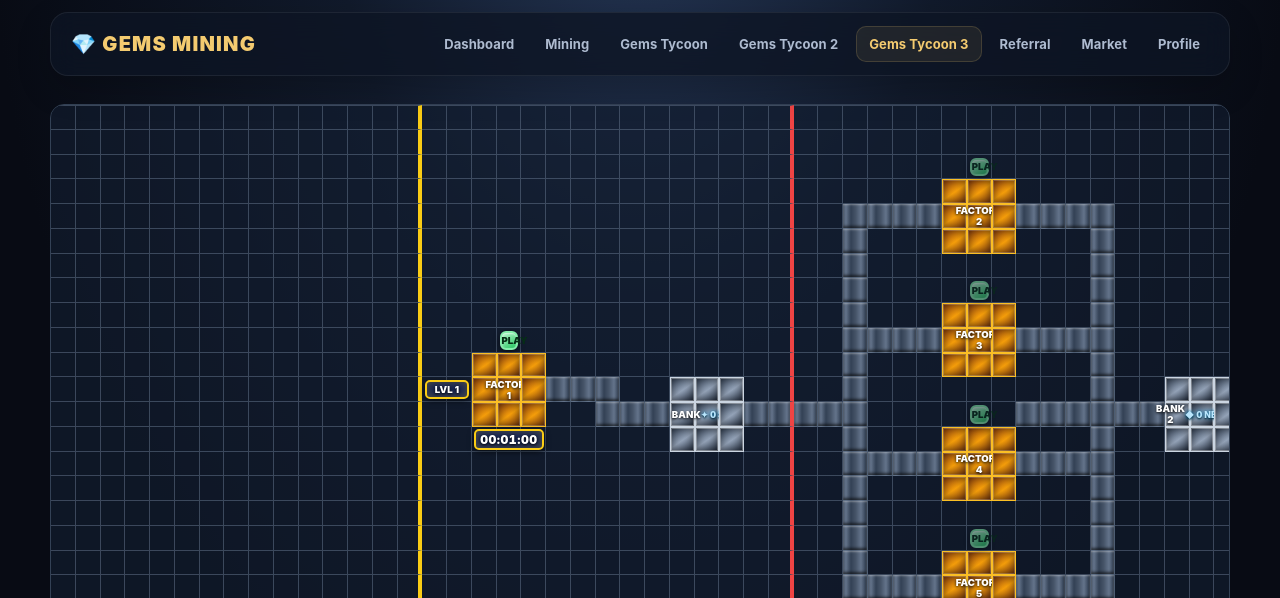
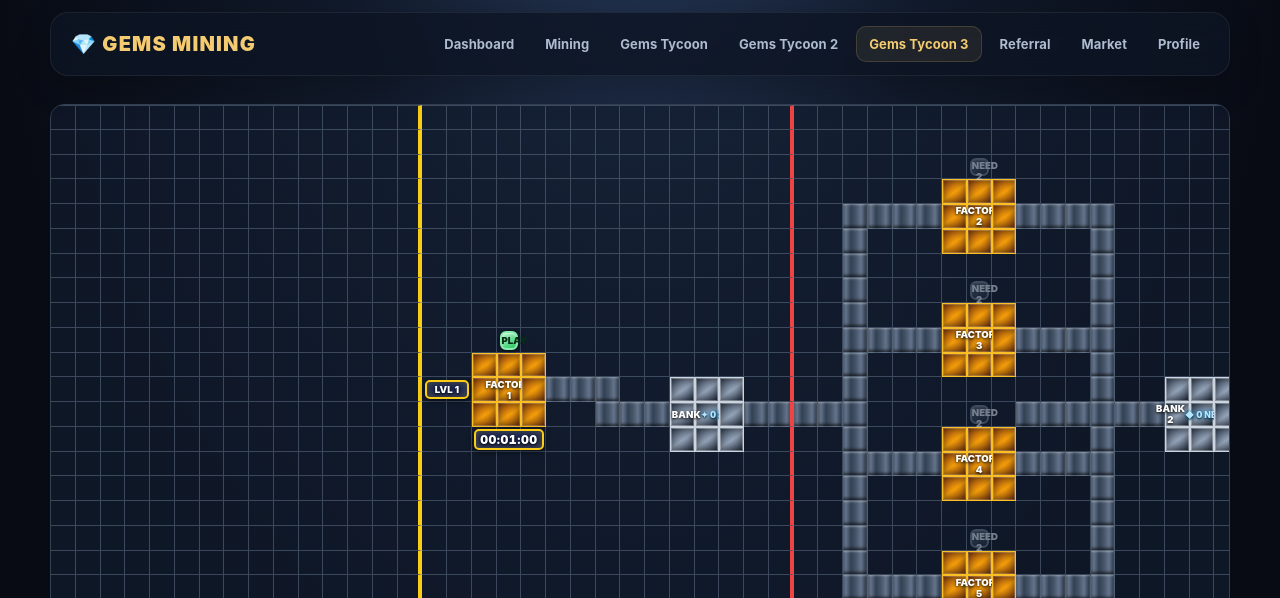
Before and after one commit to chayentot/GEMS, a Next.js app: page /GEMS/tycoon3 in a window 1280 px wide. Shown: the top 598 px of the page. Built offline with nearby package versions, Linux system fonts and the light colour scheme.

Commit message:
Lock factory start buttons without bank resources

```diff
--- a/app/tycoon3/page.tsx
+++ b/app/tycoon3/page.tsx
@@ -195,12 +195,18 @@ export default function GemsTycoon3Page() {
     setIsFactoryRunning(true);
   };
 
+  const canStartProcessingFactory = (factoryName: string, state: TycoonGameState = game) => {
+    const factory = PROCESSING_FACTORIES.find((item) => item.name === factoryName);
+    if (!factory || state.runs[factoryName]?.active) return false;
+    const availableResources = factory.centerColumn === 38 ? state.bank1 : state.bank2;
+    return availableResources >= 2;
+  };
+
   const startProcessingFactory = (factoryName: string) => {
-    const factory = PROCESSING_FACTORIES.find((item) => item.name === factoryName);
-    if (!factory) return;
+    // Re-check the bank balance inside the state update so a stale button
+    // render or another running factory cannot start production without inputs.
     setGame((current) => {
-      const requiredStock = factory.centerColumn === 38 ? current.bank1 : current.bank2;
-      if (requiredStock < 2 || current.runs[factoryName]?.active) return current;
+      if (!canStartProcessingFactory(factoryName, current)) return current;
       return {
         ...current,
         runs: { ...current.runs, [factoryName]: { remaining: 60, active: true } },
@@ -354,20 +360,22 @@ export default function GemsTycoon3Page() {
             </button>
             {PROCESSING_FACTORIES.map((factory) => {
               const run = game.runs[factory.name];
+              const canStart = canStartProcessingFactory(factory.name);
               const buttonRow = factory.name === "FACTORY 8" ? 12 : factory.centerRow - 2;
               const buttonColumn = factory.centerColumn;
               return (
                 <button
                   key={factory.name}
                   type="button"
-                  className="tycoon3-play-button tycoon3-processing-button"
+                  className={`tycoon3-play-button tycoon3-processing-button ${!canStart && !run?.active ? "tycoon3-play-locked" : ""}`}
                   style={{ gridColumn: buttonColumn, gridRow: buttonRow }}
                   onClick={() => startProcessingFactory(factory.name)}
-                  disabled={!!run?.active || (factory.centerColumn === 38 ? game.bank1 < 2 : game.bank2 < 2)}
-                  aria-label={`Start ${factory.name} for 60 seconds`}
-                  title={run?.active ? `${run.remaining}s remaining` : `Start ${factory.name}`}
+                  disabled={!canStart}
+                  aria-disabled={!canStart}
+                  aria-label={run?.active ? `${factory.name}, ${run.remaining} seconds remaining` : canStart ? `Start ${factory.name} for 60 seconds` : `${factory.name} locked: requires 2 resources in its input bank`}
+                  title={run?.active ? `${run.remaining}s remaining` : canStart ? `Start ${factory.name}` : `Requires 2 ${factory.centerColumn === 38 ? "Star Crystals in Bank 1" : "Nebulite Stones in Bank 2"}`}
                 >
-                  {run?.active ? `${run.remaining}s` : "PLAY"}
+                  {run?.active ? `${run.remaining}s` : canStart ? "PLAY" : "NEED 2"}
                 </button>
               );
             })}
@@ -527,8 +535,14 @@ export default function GemsTycoon3Page() {
           cursor: pointer;
         }
         .tycoon3-play-button:hover { filter: brightness(1.12); }
-        .tycoon3-play-button:disabled { opacity: .55; cursor: default; }
+        .tycoon3-play-button:disabled { opacity: .55; cursor: not-allowed; }
         .tycoon3-processing-button { z-index: 8; }
+        .tycoon3-processing-button.tycoon3-play-locked {
+          color: #cbd5e1;
+          border-color: #64748b;
+          background: linear-gradient(145deg, #475569, #1e293b);
+          box-shadow: inset 0 1px 2px #fff2;
+        }
         .tycoon3-level-label,
         .tycoon3-time-display {
           z-index: 4;
```
